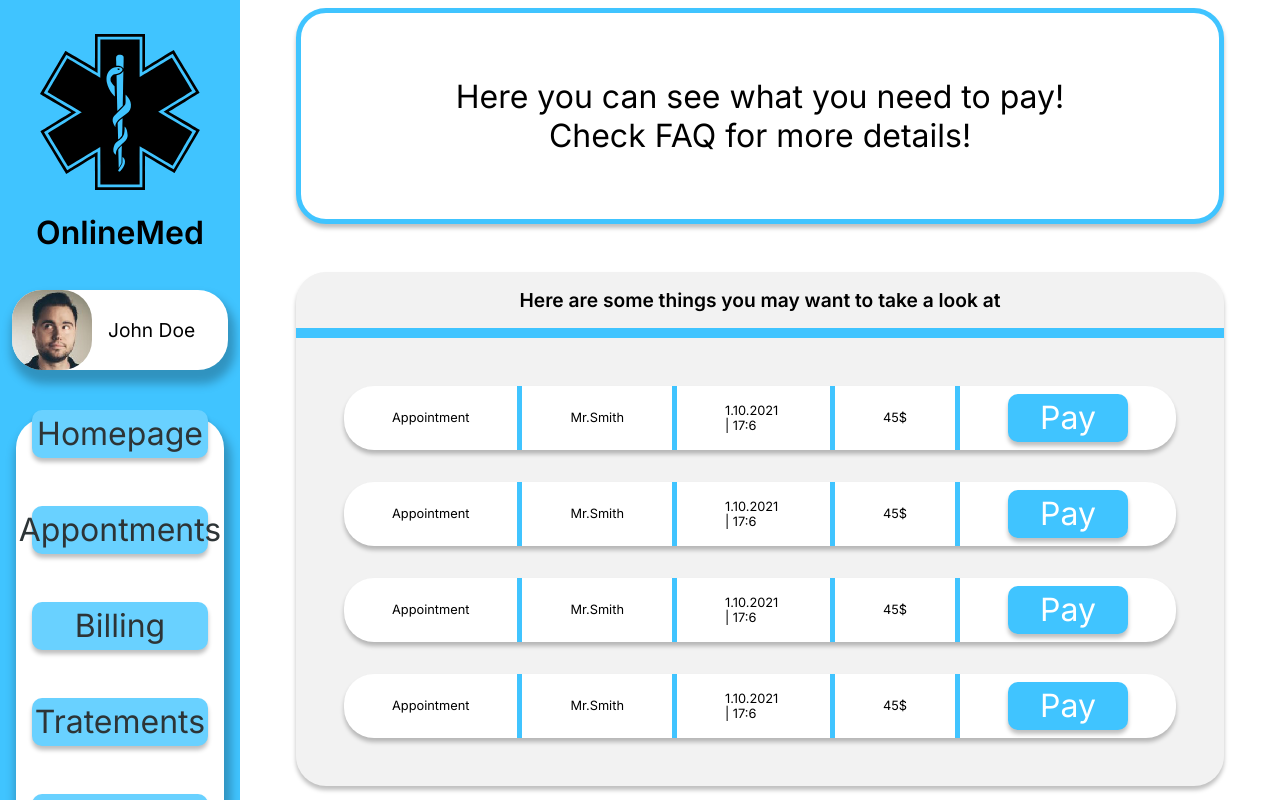
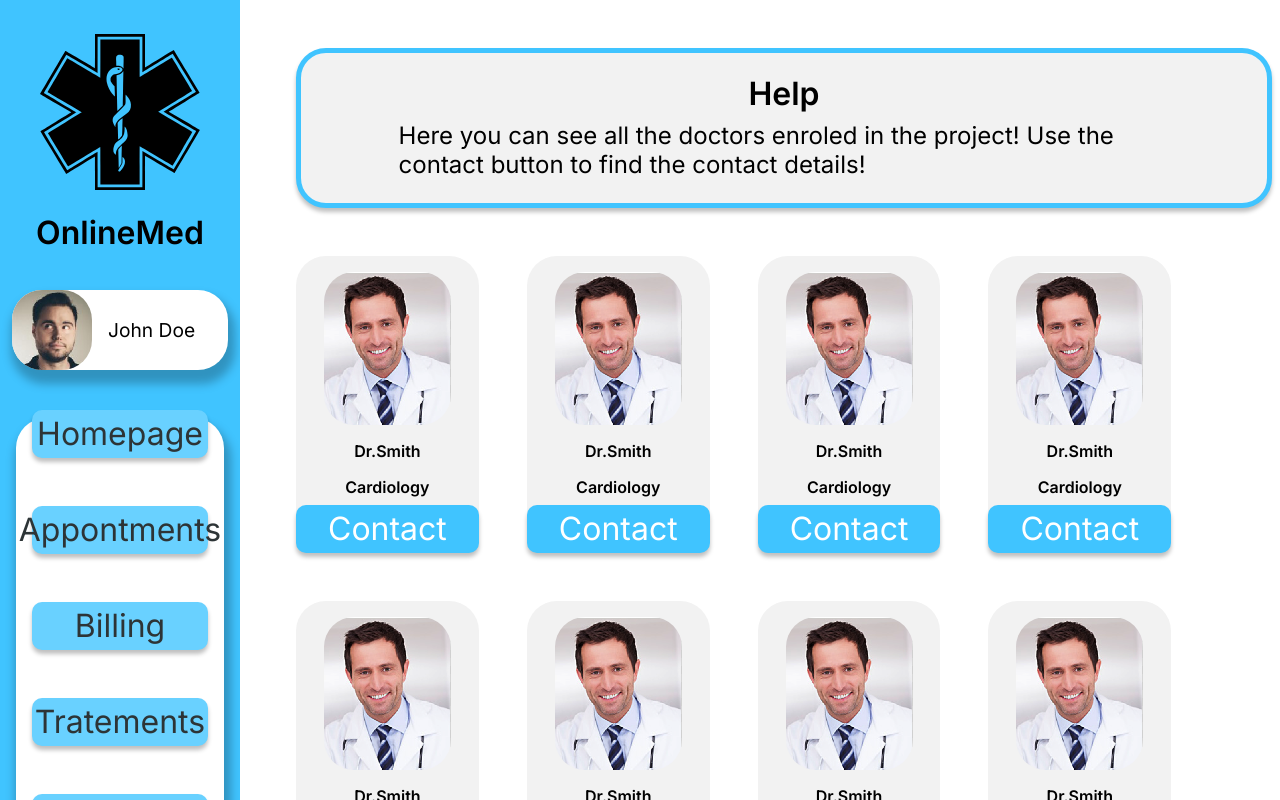
Before and after one commit to Danix43/Online-Med, a React (Create React App) app: page / in a window 1280 px wide. Shown: the top 800 px of the page. Built offline with nearby package versions, Linux system fonts and the light colour scheme.

Commit message:
Doctors pacient page added

```diff
--- a/src/App.js
+++ b/src/App.js
@@ -1,6 +1,6 @@
 import './App.css';
 import Sidebar from './Components/Sidebar/Sidebar';
-import Billing from './Pages/Pacient/Billing/Billing';
+import Doctors from './Pages/Pacient/Doctors/Doctors';
 import Homepage from './Pages/Pacient/Homepage/Homepage';
 
 function App() {
@@ -11,13 +11,12 @@ function App() {
       {/* landing page */}
       {/* <FrontPage /> */}
 
-      {/* Homepage Pacient */}
+      {/* Pacient Side */}
       {/* <Homepage /> */}
+      {/* <Appointments /> */}
+      {/* <Billing /> */}
+      <Doctors />
 
-      {/* Appointments Pacient */}
-      {/* <Appointments /> */}
-
-      <Billing />
 
     </div>
   );
--- a/src/Pages/Pacient/Doctors/Doctors.css
+++ b/src/Pages/Pacient/Doctors/Doctors.css
@@ -0,0 +1,70 @@
+.doctors-container {
+    margin-left: 18rem;
+}
+
+.tip-panel {
+    border-radius: 30px;
+    border: 5px solid#40c4ff;
+
+    margin-top: 3rem;
+
+    padding-left: 10%;
+    padding-right: 10%;
+
+    display: flex;
+
+    flex-direction: column;
+
+    align-items: center;
+
+    background-color: #f2f2f2;
+
+    box-shadow: 0px 4px 4px 0px rgba(00, 00, 00, .25);
+}
+
+.tip-title {
+    font-size: 2rem;
+    font-weight: 900;
+    margin-bottom: 0;
+}
+
+.tip {
+    margin-top: .5rem;
+    font-size: 1.5rem;
+}
+
+.doctors-list-root {
+    margin-top: 3rem;
+
+    display: flex;
+    flex-wrap: wrap;
+    gap: 3rem;
+}
+
+.doctor-item-root {
+    background-color: #f2f2f2;
+    border-radius: 30px;
+
+    display: flex;
+    flex-direction: column;
+
+    align-items: center;
+}
+
+.doctor-img {
+    margin-top: 1rem;
+    border-radius: 30px;
+    margin-bottom: 1rem;
+}
+
+.doctor-item-root > p {
+    font-weight: bold;
+}
+
+.doctor-name {
+    margin: 0;
+}
+
+.doctor-speciality {
+    margin-bottom: .5rem;
+}
--- a/src/Pages/Pacient/Doctors/Doctors.js
+++ b/src/Pages/Pacient/Doctors/Doctors.js
@@ -0,0 +1,45 @@
+import React from 'react'
+
+import './Doctors.css'
+import placeholder from '../../../Imgs/Placeholders/Avatar doctor.png'
+import AccentButton from '../../../Components/AccentButton/AccentButton'
+
+function Doctors() {
+    return (
+        <div className='doctors-container'>
+            <div className="tip-panel">
+                <h1 className='tip-title'>Help</h1>
+                <p className='tip'>Here you can see all the doctors enroled in the project! Use the contact button to find the contact details!</p>
+            </div>
+
+            <div className="doctors-list-root">
+
+                <DoctorItem picture={placeholder} name='Dr.Smith' speciality='Cardiology' contactLink='test11' />
+                <DoctorItem picture={placeholder} name='Dr.Smith' speciality='Cardiology' contactLink='test11' />
+                <DoctorItem picture={placeholder} name='Dr.Smith' speciality='Cardiology' contactLink='test11' />
+                <DoctorItem picture={placeholder} name='Dr.Smith' speciality='Cardiology' contactLink='test11' />
+                <DoctorItem picture={placeholder} name='Dr.Smith' speciality='Cardiology' contactLink='test11' />
+                <DoctorItem picture={placeholder} name='Dr.Smith' speciality='Cardiology' contactLink='test11' />
+                <DoctorItem picture={placeholder} name='Dr.Smith' speciality='Cardiology' contactLink='test11' />
+                <DoctorItem picture={placeholder} name='Dr.Smith' speciality='Cardiology' contactLink='test11' />
+                <DoctorItem picture={placeholder} name='Dr.Smith' speciality='Cardiology' contactLink='test11' />
+                <DoctorItem picture={placeholder} name='Dr.Smith' speciality='Cardiology' contactLink='test11' />
+            </div>
+
+        </div>
+    )
+}
+
+function DoctorItem({ picture, name, speciality, contactLink }) {
+    return (
+        <div className="doctor-item-root">
+            <img className='doctor-img' src={picture} alt="the doctor's face" />
+            <p className='doctor-name'>{name}</p>
+            <p className='doctor-speciality'>{speciality}</p>
+            <AccentButton text='Contact' textColor="#ffffff" func={() => console.log(`contact link: ${contactLink}`)} color='#40c4ff' />
+        </div>
+    )
+}
+
+
+export default Doctors
--- a/src/Pages/Pacient/Homepage/Homepage.js
+++ b/src/Pages/Pacient/Homepage/Homepage.js
@@ -6,6 +6,7 @@ import './Homepage.css'
 function Homepage() {
     return (
         <div className='homepage-container'>
+            {/* TODO:change tip panel div to component */}
             <div className="tip-panel">
                 <h1 className='tip-title'>Tip</h1>
                 <p className='tip'>You can book an appointment with a doctor anytime! Check the Appointments tab!</p>
```
Also changed, not shown: src/Components/Sidebar/Sidebar.css (line endings or trailing spaces).
